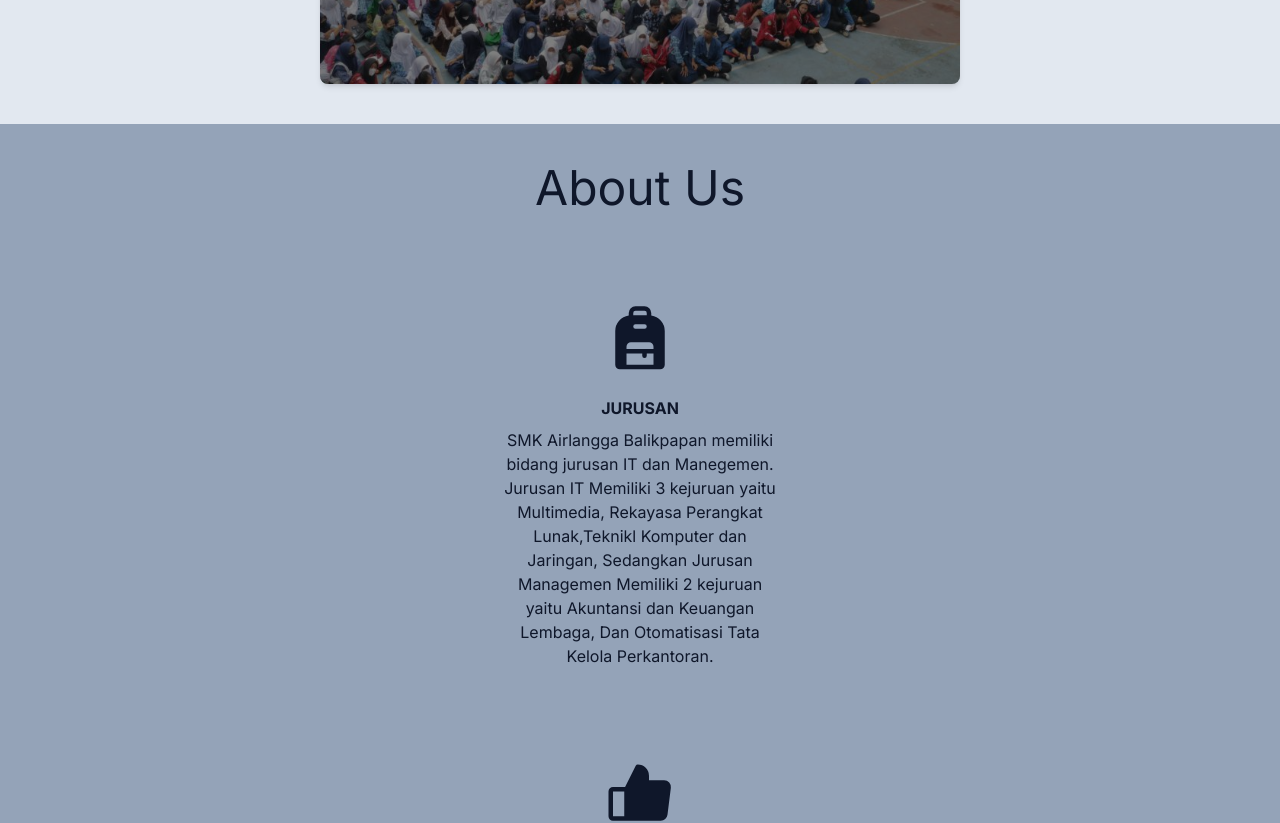
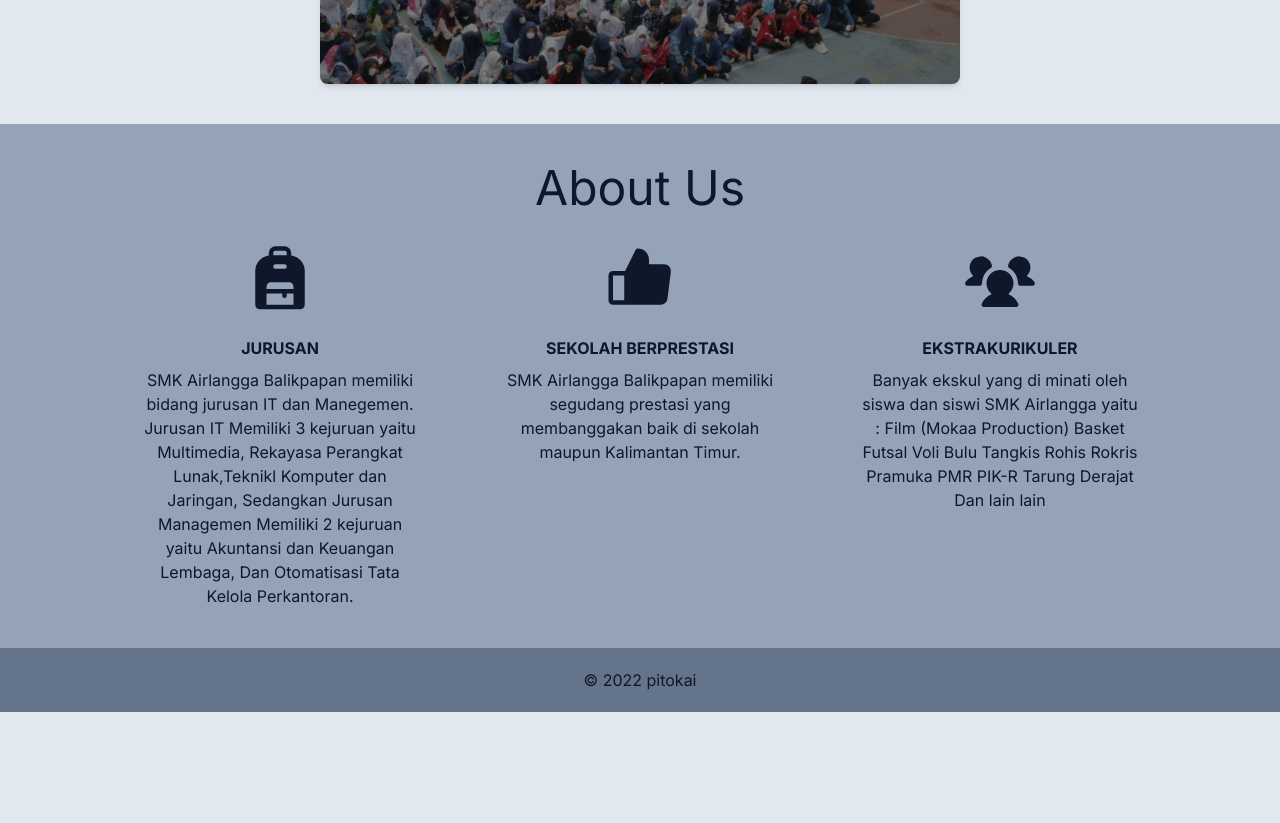
Before and after one commit to crisvito/smk-airlangga-clone, a React (Vite) app: page / in a window 1280 px wide. Shown: the part 2620-3443 px from the top of the page. After the commit the page ends 3332 px from the top, so only its background shows below. Built offline with nearby package versions, Linux system fonts and the light colour scheme; what tailwindcss-radix would draw is missing.

Commit message:
refactor: hero event section

```diff
--- a/src/components/navigation-bar.tsx
+++ b/src/components/navigation-bar.tsx
@@ -77,7 +77,10 @@
               </LinkScroll>
             );
           })}
-          <li className="mx-4 pt-4 lg:mx-0 lg:pt-0">
+          <li
+            className="mx-4 pt-4 lg:mx-0 lg:pt-0"
+            onClick={() => setOpen(false)}
+          >
             {theme ? (
               <Sun size={34} weight="fill" onClick={() => setTheme(false)} />
             ) : (
--- a/src/contents/about/hero.tsx
+++ b/src/contents/about/hero.tsx
@@ -7,11 +7,11 @@
       id="about"
       className=" h-auto bg-slate-400 text-slate-900 dark:bg-slate-700 dark:text-slate-200"
     >
-      <div className="flex justify-center pt-10 pb-5">
+      <div className="flex justify-center pt-10">
         <h1 className="text-5xl">About Us</h1>
       </div>
 
-      <div className="mt-10 flex flex-col items-center justify-center gap-10 pb-10 lg:flex lg:w-screen">
+      <div className="mt-5 flex flex-col items-center justify-center gap-10 pb-10 lg:flex lg:w-screen lg:flex-row lg:items-start">
         {dataabout.map((about) => {
           return (
             <div className="about-content" key={about.id}>
--- a/src/contents/events/hero.tsx
+++ b/src/contents/events/hero.tsx
@@ -12,7 +12,7 @@
       <img
         src={event?.heroImgUrl + ".jpg"}
         alt={event?.name}
-        className="absolute z-[-10] h-screen w-screen"
+        className="absolute z-[-10] h-3/5 w-screen bg-local"
       />
 
       <div className="flex h-full w-full flex-col items-center justify-center gap-5 bg-black bg-opacity-0 bg-opacity-50">
@@ -20,10 +20,10 @@
           <ArrowLeft
             size={72}
             weight="bold"
-            className="h-min duration-300 hover:-translate-x-6 hover:scale-x-150 hover:scale-y-125"
+            className="h-min duration-300 hover:-translate-x-5"
           />
         </Link>
-        <h1 className="font-brand-bold text-xl uppercase leading-tight tracking-widest lg:text-7xl">
+        <h1 className="font-brand-bold text-3xl uppercase leading-tight tracking-widest lg:text-7xl">
           {event?.name}
         </h1>
       </div>
--- a/src/contents/home/event.tsx
+++ b/src/contents/home/event.tsx
@@ -16,7 +16,7 @@
           return (
             <Link
               to={`${base}event/${devent.slug}`}
-              className="group relative m-10 block h-72 w-full w-screen overflow-hidden rounded-lg shadow-md duration-300 xl:h-96 xl:w-1/2"
+              className="group relative m-10 block h-72 w-full w-screen overflow-hidden rounded-lg shadow-md duration-300 lg:h-96 lg:w-1/2"
               key={devent.slug}
             >
               <div
--- a/src/index.css
+++ b/src/index.css
@@ -14,7 +14,7 @@
 }
 @layer components {
   .about-content {
-    @apply flex h-auto w-full flex-wrap p-5 text-center lg:w-1/4;
+    @apply flex h-auto w-full flex-wrap px-5 text-center lg:w-1/4;
   }
   .about-content h3 {
     @apply block py-2 font-black uppercase;
```
